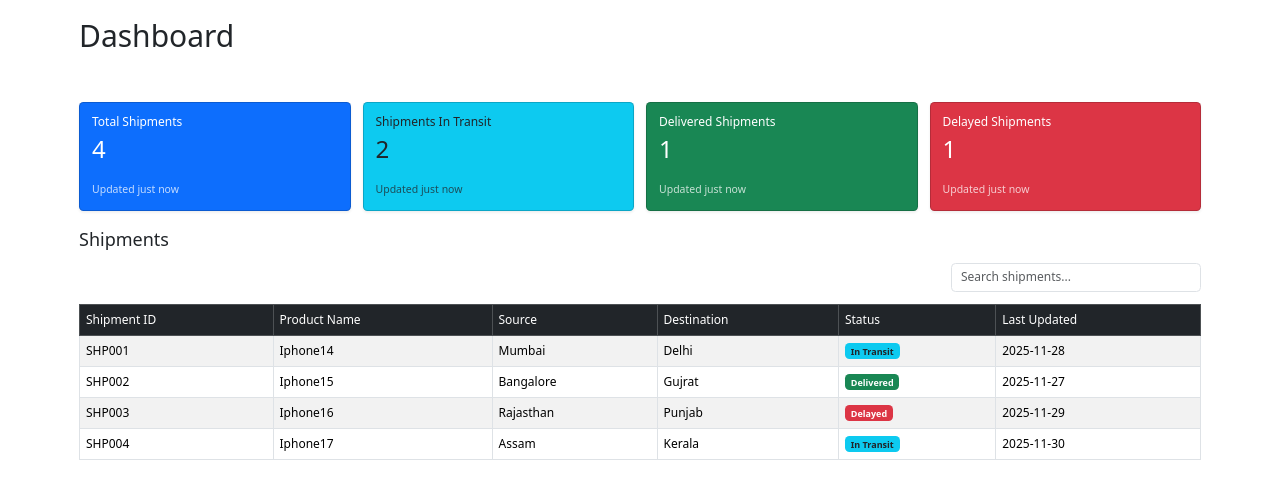
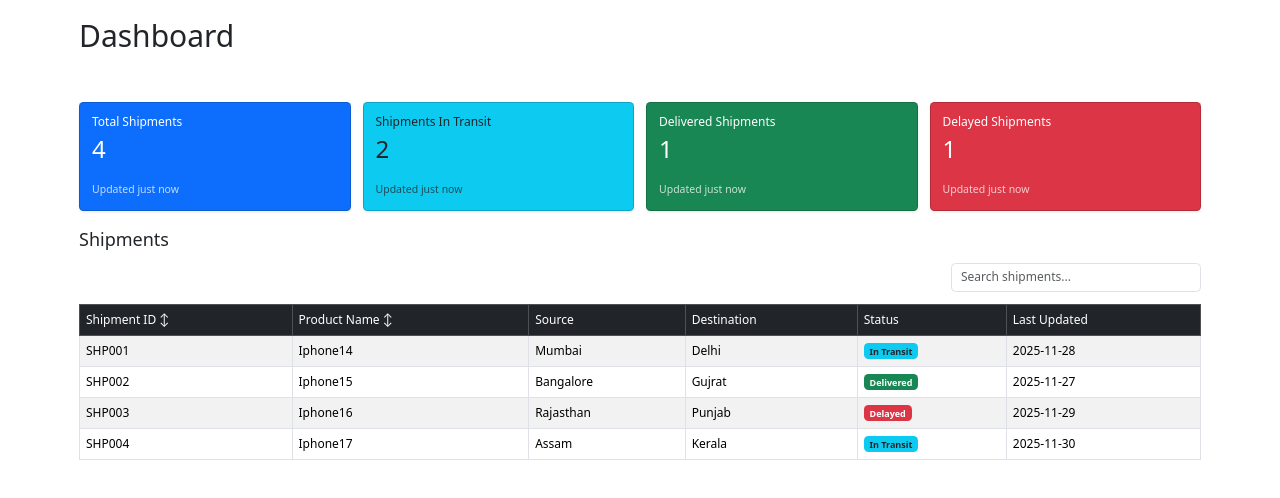
Before and after one commit to ManishaGit-hub/shipment, a React (Vite) app: page /dashboard in a window 1280 px wide. Shown: the top 498 px of the page. Built offline with nearby package versions, Linux system fonts and the light colour scheme.

Commit message:
added sorting feature to id and product columns

```diff
--- a/src/Dashboard.jsx
+++ b/src/Dashboard.jsx
@@ -1,6 +1,7 @@
 import React,{useState} from 'react'
 import OverviewCards from './OverviewCards'
 import SearchBar from './SearchBar'
+import SortColumns from './SortColumns'
 
 const sampleShipments =[
   {id:'SHP001',product:'Iphone14',source:'Mumbai',destination:'Delhi',status:'In Transit',lastUpdated:'2025-11-28'},
@@ -13,9 +14,25 @@ const sampleShipments =[
 const Dashboard = () => {
   const [shipments,setShipments] = useState(sampleShipments);
   const[searchText,setSearchText]=useState("");
+  const [sort,setSort]=useState({key:'',
+                    direction:'asc'})
 
-  const filteredShipments = sampleShipments.filter(s => s.id.toLowerCase().includes(searchText.toLowerCase()) ||
-                                                        s.product.toLowerCase().includes(searchText.toLowerCase()))
+  const handleSort = (columnKey) =>{
+    setSort((prev)=>({
+      key:columnKey,
+      direction:prev.key === columnKey && prev.direction === "asc" ? "desc":"asc",
+    }))
+  }
+
+  const filteredShipments = shipments.filter(s => s.id.toLowerCase().includes(searchText.toLowerCase()) ||
+                                                        s.product.toLowerCase().includes(searchText.toLowerCase())).sort((a, b) => {
+      if (!sort.key) return 0;
+      const aValue = a[sort.key];
+      const bValue = b[sort.key];
+      if (aValue < bValue) return sort.direction === "asc" ? -1 : 1;
+      if (aValue > bValue) return sort.direction === "asc" ? 1 : -1;
+      return 0;
+    });
 
   return (
     <>
@@ -31,8 +48,9 @@ const Dashboard = () => {
             <table className="table table-striped table-bordered">
               <thead className="table-dark">
                 <tr>
-                  <th>Shipment ID</th>
-                  <th>Product Name</th>
+                  <SortColumns columns={[{key:"id",label:"Shipment ID"},
+                    {key:"product",label:"Product Name"}
+                  ]} sort={sort} onSort = {handleSort}/>
                   <th>Source</th>
                   <th>Destination</th>
                   <th>Status</th>
--- /dev/null
+++ b/src/SortColumns.jsx
@@ -0,0 +1,23 @@
+import React from 'react'
+
+const SortColumns = ({columns,sort,onSort}) => {
+
+    const handleClick =(key)=>{
+        onSort(key);
+    }
+
+    const getArrow =(key) =>{
+        if(sort.key !== key) return "↕";
+        return sort.direction === "asc" ? "▲":"▼";
+    }
+
+  return (
+    <>
+        {columns.map((col) => (
+            <th key={col.key} onClick={()=>handleClick(col.key)} style={{cursor:"pointer",whiteSpace:"noWrap"}}>{col.label} {getArrow(col.key)}</th>
+        ))}
+    </>
+  )
+}
+
+export default SortColumns
```
